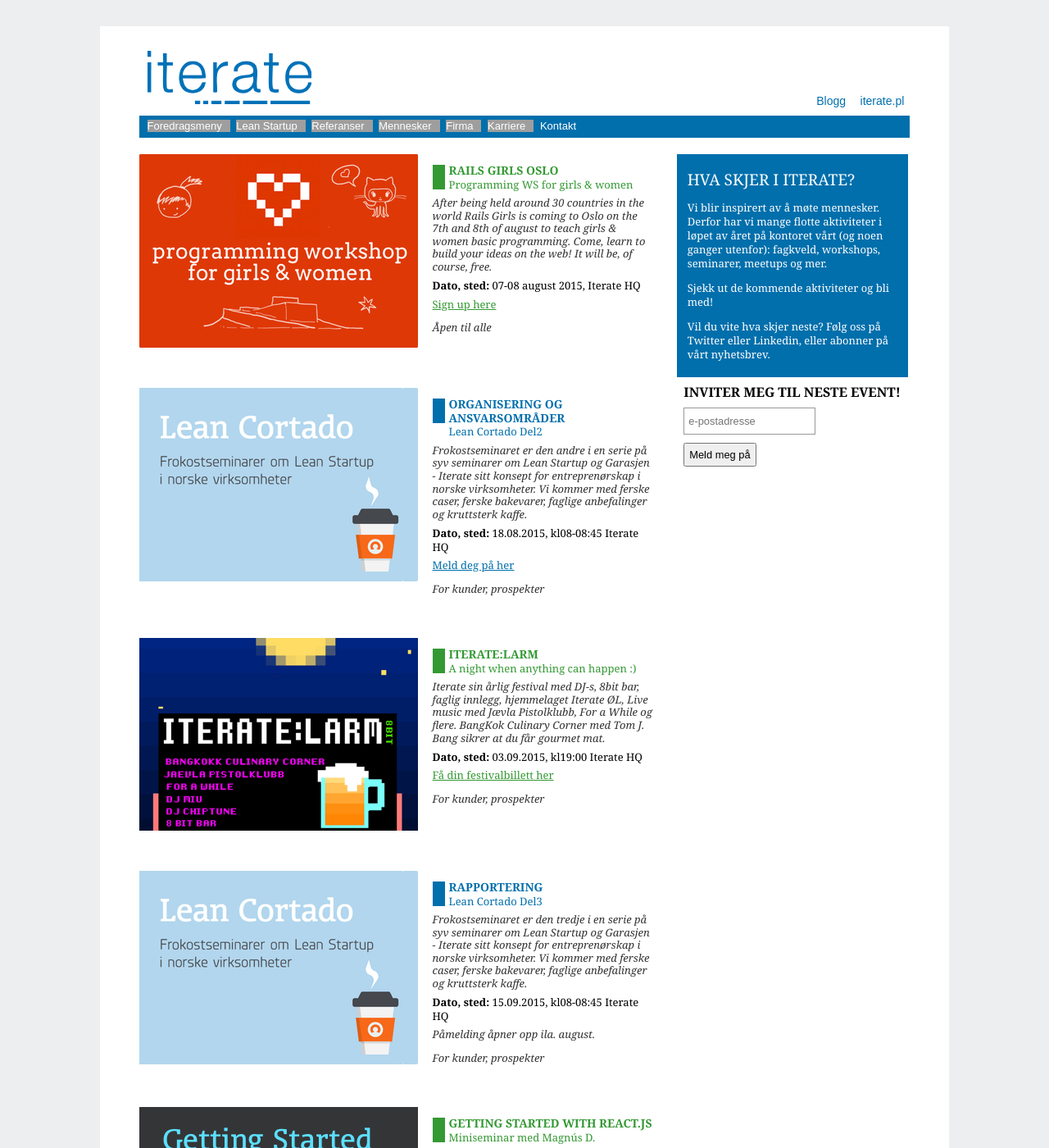
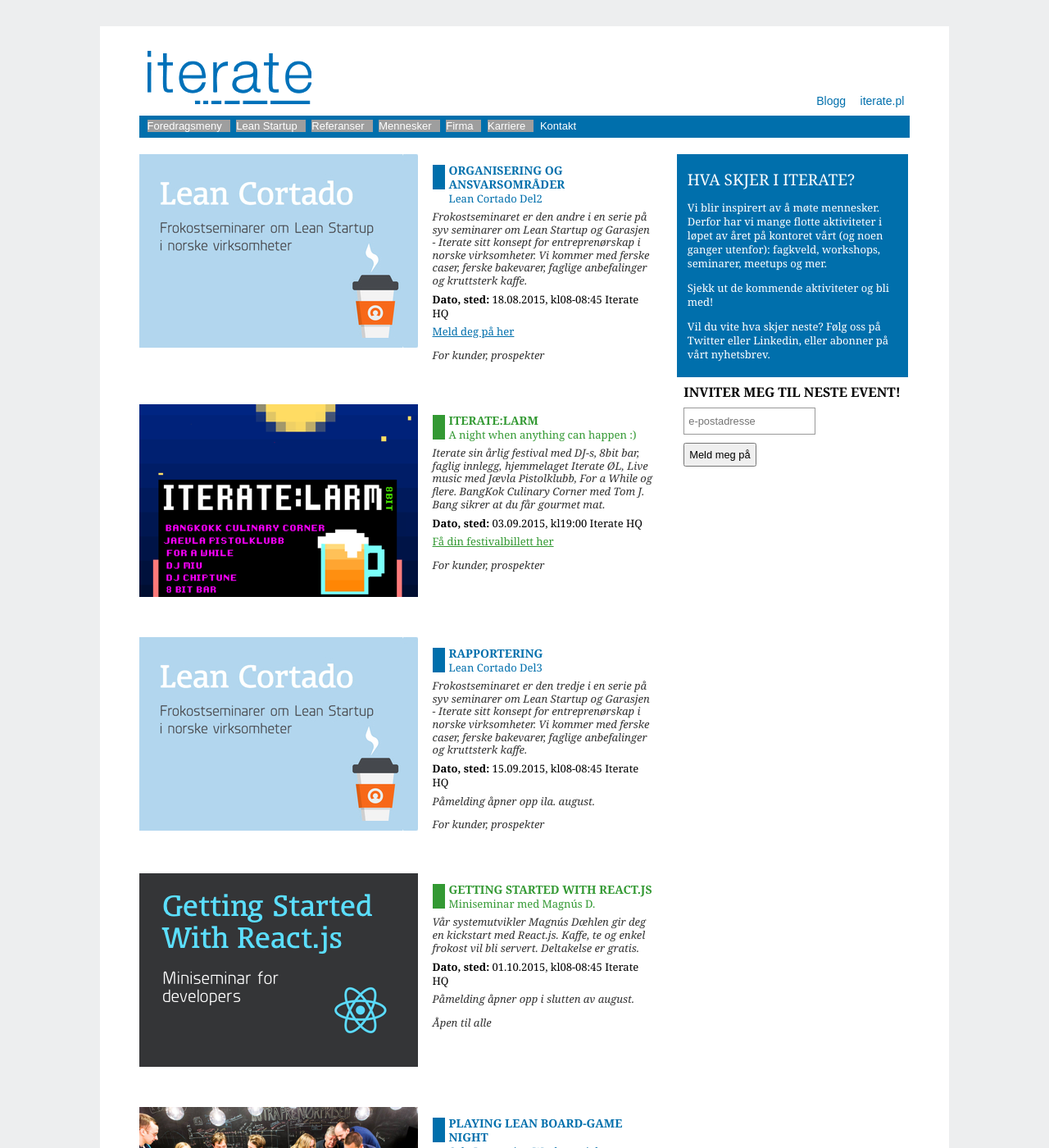
Before and after one commit to therese1g1/iterate.github.com, a Jekyll site: the page built from moetoss/index.html, in a window 1280 px wide and 1400 px high. Shown: the whole window at 82% size. Built offline with Jekyll 4.4.1, drawn with Linux system fonts in a browser that asks for light colours; some of the changed text lies outside the part shown; grey boxes are pictures that could not be loaded.

Commit message:
deleted a bit that is not actual anymore

```diff
--- a/moetoss/index.html
+++ b/moetoss/index.html
@@ -17,28 +17,6 @@ title: Iterate
 
 
     <div class="grid_11 alpha">
-
-        <div class="articles">
-            <article class="preview">
-                <div class="preview-image">
-                    <img src="/static/images/rg.jpg" alt="Rails Girls">
-                </div>
-                <div class="preview-text">
-                    <div class="pitch kunde">
-                        <div class="marker"></div>
-                        <h2>RAILS GIRLS OSLO</h2>
-                        <div class="sub-headline">Programming WS for girls & women</div>
-
-                        <p>After being held around 30 countries in the world Rails Girls is coming to Oslo on the 7th and 8th of august to teach girls & women basic programming. Come, learn to build your ideas on the web! It will be, of course, free.</p>
-
-                        <em>Dato, sted:</em> 07-08 august 2015, Iterate HQ
-                        <p class="ex"><a class="ex" href="http://railsgirls.com/oslo2015">Sign up here</a></p>
-                        <p>Åpen til alle</p>
-
-                    </div>
-                </div>
-            </article>
-        </div>
 
         <div class="articles">
             <article class="preview">
@@ -136,6 +114,7 @@ title: Iterate
                     <div class="pitch fag">
                         <div class="marker"></div>
                         <h2>Playing Lean Board-game night</h2>
+                        <div class="sub-headline">Oslo Innovation Week special</div>
 
                         <p>The Playing Lean game uses classic game mechanics to ignite the competitive spirit. The concept has taken inspiration from Eric Ries’ The Lean Startup, and has been developed in collaboration with Ash Maurya.
 
```
